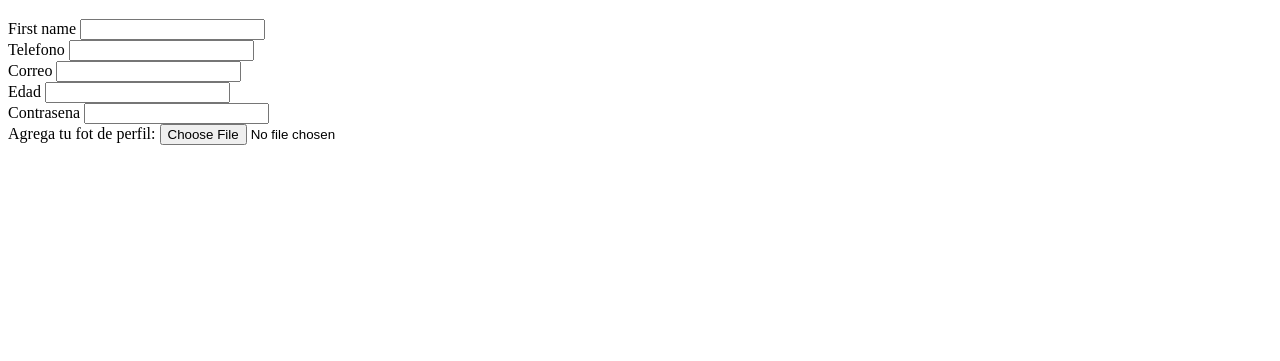
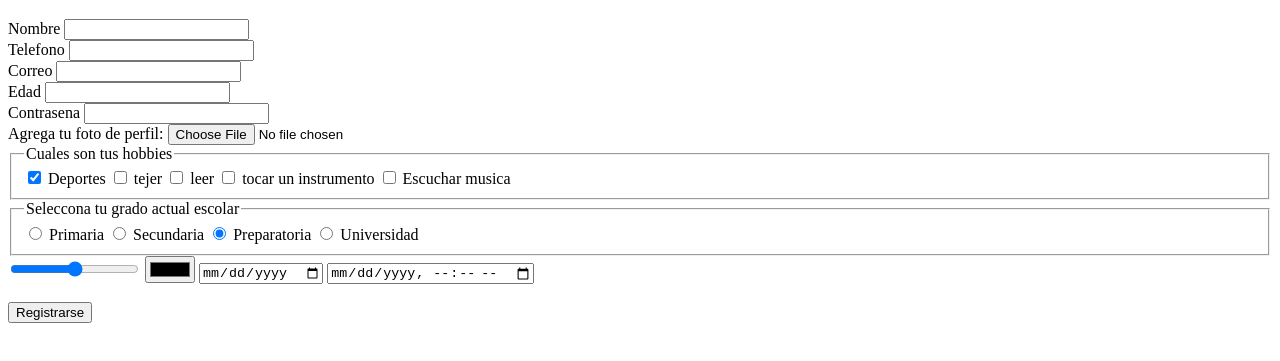
Before and after one commit to AnahiCorral/1-intro-a-la-web, a plain HTML site: page 2-intro-html/formulario.html in a window 1280 px wide. Shown: the part 61-422 px from the top of the page. Drawn offline with Linux system fonts and the light colour scheme.

Commit message:
cambios html

```diff
--- a/2-intro-html/formulario.html
+++ b/2-intro-html/formulario.html
@@ -8,8 +8,8 @@
 <body>
     <h1>Formulario</h1>
     <form>
-       <label>First name</label>
-       <input type="text" id="first-name" />
+       <label for="first-name">Nombre</label>
+       <input type="text" id="first-name" required/>
 
        <br/>
 
@@ -19,7 +19,7 @@
        <br/>
 
        <label for="email">Correo</label>
-       <input type="text" id="name" />
+       <input type="email" id="email  " required/>
 
        <br/>
 
@@ -33,12 +33,56 @@
 
        <br/>
 
-       <label for="avatar">Agrega tu fot de perfil:</label>
+       <label for="avatar">Agrega tu foto de perfil:</label>
        <input type="file" id="avatar" accept="image/png, image/jpeg"/>
 
+       <br/>
 
+       <fieldset>
+        <legend>Cuales son tus hobbies</legend>
+
+        <input type="checkbox" id="sports" checked/>
+        <label for="sports">Deportes</label>
+
+        <input type="checkbox" id="knit" />
+        <label for="knit">tejer</label>
+
+        <input type="checkbox" id="read" />
+        <label for="read">leer</label>
+
+        <input type="checkbox" id="play-instrument" />
+        <label for="play-instrument">tocar un instrumento</label>
+
+        <input type="checkbox" id="listen-music" />
+        <label for="listen-music">Escuchar musica</label>
+
+       </fieldset>
+
+       <fieldset>
+        <legend>Seleccona tu grado actual escolar</legend>
+
+        <input type="radio" id="primary" name="school-grade"/>
+        <label for="primary">Primaria</label>
+
+        <input type="radio" id="secondary" name="school-grade"/>
+        <label for="secondary">Secundaria</label>
+
+        <input type="radio" id="high-school" name="school-grade" checked/>
+        <label for="high-school">Preparatoria</label>
+
+        <input type="radio" id="university" name="school-grade"/>
+        <label for="university">Universidad</label>
+
+       </fieldset>
+
+       <input type="range"/>
+       <input type="color"/>
+       <input type="date"/>
+       <input type="datetime-local"/>
        <br/>
        <br/>
+       <button>Registrarse</button>
+
 
 
 
```
